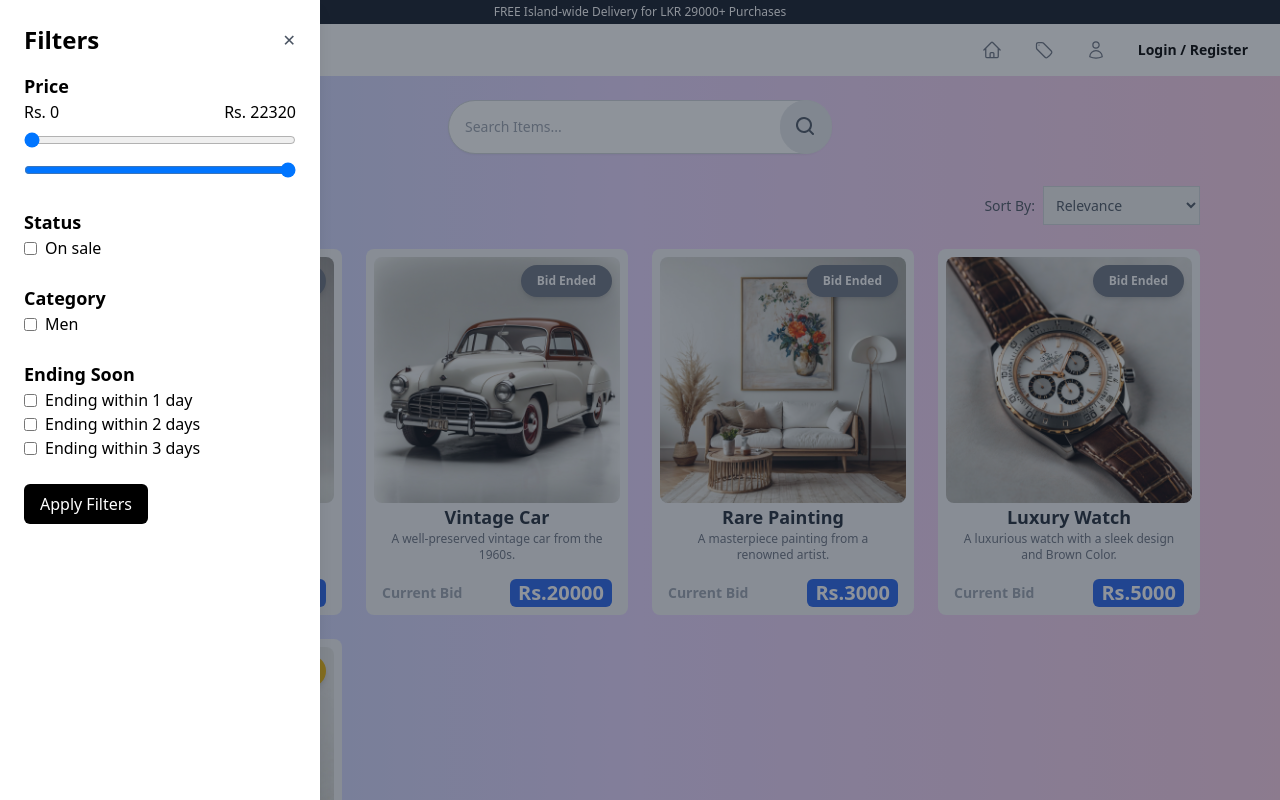
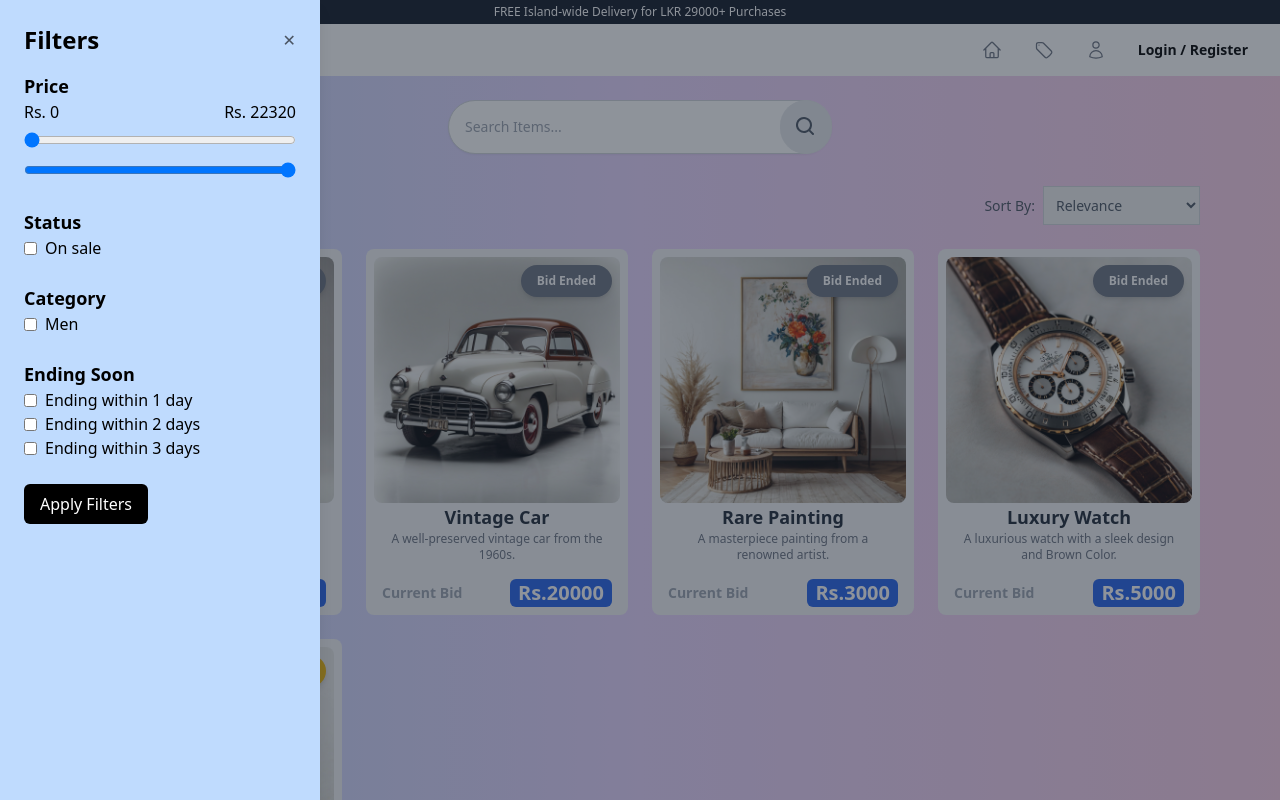
Before and after one commit to sameerajayakodi/Auction_System, a React (Create React App) app in the folder AuctionHouse/auction-management-frontend/: page /auctions in a window 1280 px wide. Both pictures are taken after a click on the button "Filters". Shown: the top 800 px of the page. Built offline with nearby package versions, Linux system fonts and the light colour scheme.

Commit message:
Update FilterSidebar.js

```diff
--- a/AuctionHouse/auction-management-frontend/src/FilterSidebar.js
+++ b/AuctionHouse/auction-management-frontend/src/FilterSidebar.js
@@ -26,7 +26,7 @@ const FilterSidebar = ({ onApplyFilters, onClose }) => {
       ></div>
 
       {/* Sidebar */}
-      <div className="fixed top-0 left-0 z-50 h-full p-6 transition-transform transform translate-x-0 bg-white shadow-lg w-80">
+      <div className="fixed top-0 left-0 z-50 h-full p-6 transition-transform transform translate-x-0 bg-blue-200 shadow-lg w-80">
         {/* Header */}
         <div className="flex items-center justify-between mb-4">
           <h2 className="text-2xl font-semibold">Filters</h2>
```
